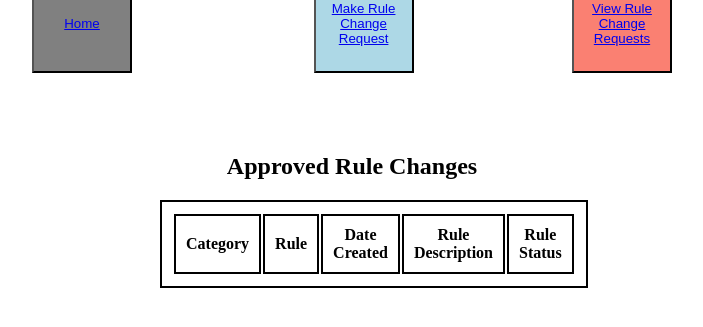
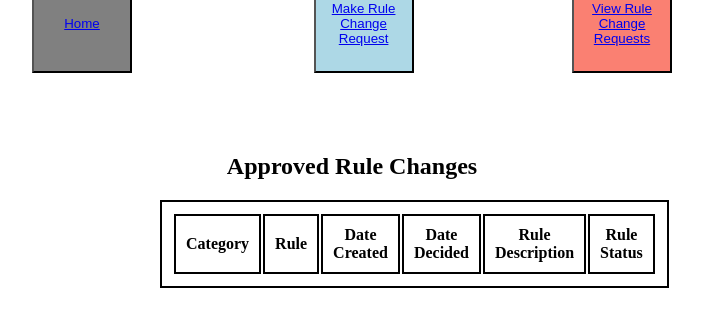
Before and after one commit to dmanske001/RIS, a Django app: page /viewapprovedchanges/ in a window 1280 px wide. Shown: the part 227-554 px from the top of the page, without its empty margins (288-991 px from the left). Run offline with Django 5.2, Linux system fonts and the light colour scheme; a user stored in the database is signed in; data comes from the database, SQL or seed files in the repository; both versions use the stored data as it was after the commit; lists and menus that the app fills with data are empty; parts of the project's set-up code (start-up, migrations or seed data) failed here and were passed over.

Commit message:
update
update

```diff
--- a/RIS/RISAPP/models.py
+++ b/RIS/RISAPP/models.py
@@ -39,8 +39,8 @@ class Rule(models.Model):
         return str(self.name)
 
 class Rule_Change(models.Model):
-    category = models.ForeignKey(Category, on_delete=models.CASCADE, default=None, blank=True, null=True)
-    rule = models.ForeignKey(Rule, on_delete=models.CASCADE, default=None, blank=True, null=True)
+    category = models.ForeignKey(Category, on_delete=models.CASCADE, default=None, blank=False, null=True)
+    rule = models.ForeignKey(Rule, on_delete=models.CASCADE, default=None, blank=False, null=True)
     date_created = models.DateField(blank=False, default=timezone.now, null=True)
     date_decided = models.DateField(blank=True, auto_now_add=True, null=True)
     rule_description = models.CharField(max_length=40, default=None, null=True)
--- a/RIS/RISAPP/templates/RISAPP/viewapprovedchanges.html
+++ b/RIS/RISAPP/templates/RISAPP/viewapprovedchanges.html
@@ -54,6 +54,7 @@
             <th>Category</th>
             <th>Rule</th>
             <th>Date Created</th>
+            <th>Date Decided</th>
             <th>Rule Description</th>
             <th>Rule Status</th>
         </tr>
@@ -64,6 +65,7 @@
                         <td>{{ rule_change.category }}</td>
                         <td>{{ rule_change.rule }}</td>
                         <td>{{ rule_change.date_created }}</td>
+                        <td>{{ rule_change.date_decided}}</td>
                         <td>{{ rule_change.rule_description }}</td>
                         <td>{{ rule_change.rule_status }}</td>
 
@@ -100,6 +102,7 @@
             <th>Category</th>
             <th>Rule</th>
             <th>Date Created</th>
+            <th>Date Decided</th>
             <th>Rule Description</th>
             <th>Rule Status</th>
         </tr>
@@ -110,6 +113,7 @@
                         <td>{{ rule_change.category }}</td>
                         <td>{{ rule_change.rule }}</td>
                         <td>{{ rule_change.date_created }}</td>
+                        <td>{{ rule_change.date_decided}}</td>
                         <td>{{ rule_change.rule_description }}</td>
                         <td>{{ rule_change.rule_status }}</td>
 
```
Also changed, not shown: RIS/db.sqlite3.
